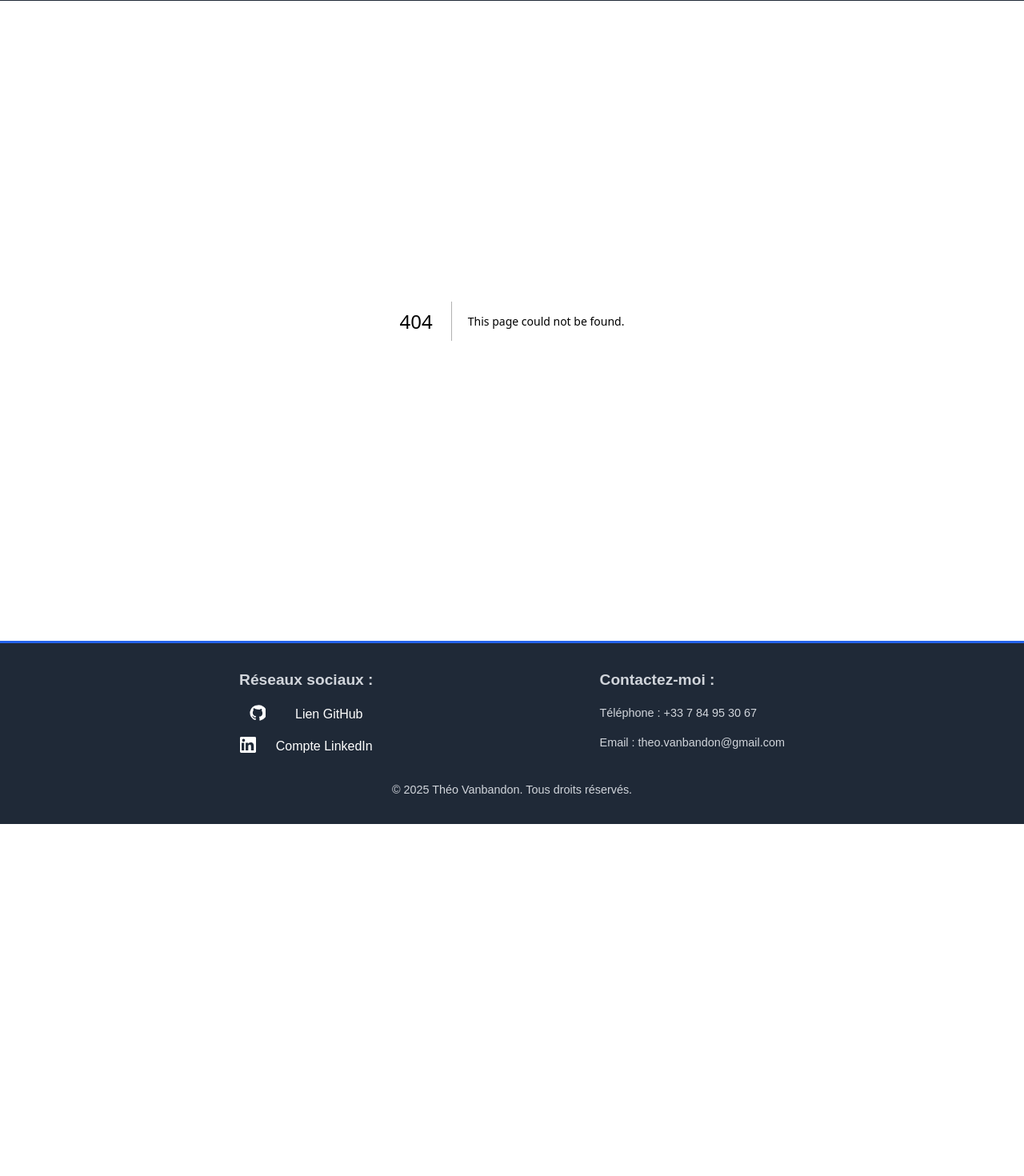
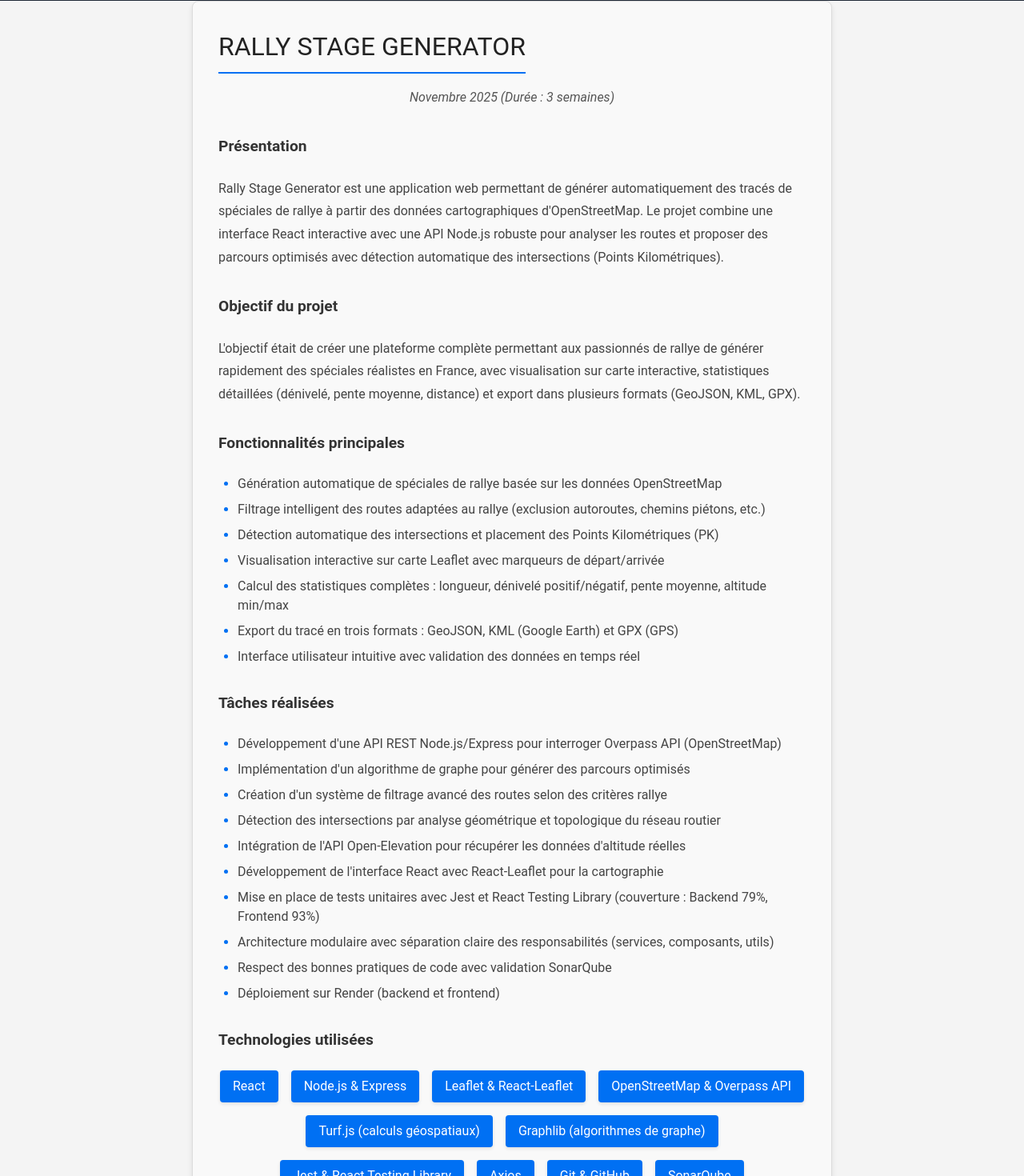
Before and after one commit to theo-vanbandon/portfolio-nextjs, a Next.js app: page /experiences/rally-stage-generator in a window 1280 px wide. Before the commit this address had no page. Shown: the part 67-1537 px from the top of the page at 80% size. Before the commit the page ends 1097 px from the top, so only its background shows below. Built offline with nearby package versions, Linux system fonts and the light colour scheme.

Commit message:
:sparkles: Ajout des détails du projet de générations de spéciale de rallye

```diff
--- /dev/null
+++ b/app/experiences/rally-stage-generator/page.tsx
@@ -0,0 +1,109 @@
+import Link from "next/link";
+import "../../styles/Experiences/rally-stage-generator.css";
+
+export default function RallyStageGenerator() {
+    return (
+        <section id="rally-stage-project" className="project-detail-section">
+            <h2 className="text-2xl font-bold mb-6">Rally Stage Generator</h2>
+            <p className="project-date">Novembre 2025 (Durée : 3 semaines)</p>
+
+            <h3>Présentation</h3>
+            <p>
+                Rally Stage Generator est une application web permettant de générer automatiquement des tracés de
+                spéciales de rallye à partir des données cartographiques d&apos;OpenStreetMap. Le projet combine
+                une interface React interactive avec une API Node.js robuste pour analyser les routes et proposer
+                des parcours optimisés avec détection automatique des intersections (Points Kilométriques).
+            </p>
+
+            <h3>Objectif du projet</h3>
+            <p>
+                L&apos;objectif était de créer une plateforme complète permettant aux passionnés de rallye de
+                générer rapidement des spéciales réalistes en France, avec visualisation sur carte interactive,
+                statistiques détaillées (dénivelé, pente moyenne, distance) et export dans plusieurs formats
+                (GeoJSON, KML, GPX).
+            </p>
+
+            <h3>Fonctionnalités principales</h3>
+            <ul className="features-list">
+                <li>Génération automatique de spéciales de rallye basée sur les données OpenStreetMap</li>
+                <li>Filtrage intelligent des routes adaptées au rallye (exclusion autoroutes, chemins piétons, etc.)</li>
+                <li>Détection automatique des intersections et placement des Points Kilométriques (PK)</li>
+                <li>Visualisation interactive sur carte Leaflet avec marqueurs de départ/arrivée</li>
+                <li>Calcul des statistiques complètes : longueur, dénivelé positif/négatif, pente moyenne, altitude min/max</li>
+                <li>Export du tracé en trois formats : GeoJSON, KML (Google Earth) et GPX (GPS)</li>
+                <li>Interface utilisateur intuitive avec validation des données en temps réel</li>
+            </ul>
+
+            <h3>Tâches réalisées</h3>
+            <ul className="features-list">
+                <li>Développement d&apos;une API REST Node.js/Express pour interroger Overpass API (OpenStreetMap)</li>
+                <li>Implémentation d&apos;un algorithme de graphe pour générer des parcours optimisés</li>
+                <li>Création d&apos;un système de filtrage avancé des routes selon des critères rallye</li>
+                <li>Détection des intersections par analyse géométrique et topologique du réseau routier</li>
+                <li>Intégration de l&apos;API Open-Elevation pour récupérer les données d&apos;altitude réelles</li>
+                <li>Développement de l&apos;interface React avec React-Leaflet pour la cartographie</li>
+                <li>Mise en place de tests unitaires avec Jest et React Testing Library (couverture : Backend 79%, Frontend 93%)</li>
+                <li>Architecture modulaire avec séparation claire des responsabilités (services, composants, utils)</li>
+                <li>Respect des bonnes pratiques de code avec validation SonarQube</li>
+                <li>Déploiement sur Render (backend et frontend)</li>
+            </ul>
+
+            <h3>Technologies utilisées</h3>
+            <ul className="technologies-list">
+                <li>React</li>
+                <li>Node.js & Express</li>
+                <li>Leaflet & React-Leaflet</li>
+                <li>OpenStreetMap & Overpass API</li>
+                <li>Turf.js (calculs géospatiaux)</li>
+                <li>Graphlib (algorithmes de graphe)</li>
+                <li>Jest & React Testing Library</li>
+                <li>Axios</li>
+                <li>Git & GitHub</li>
+                <li>SonarQube</li>
+            </ul>
+
+            <h3>Architecture du projet</h3>
+            <p>
+                Le projet suit une architecture client-serveur avec une séparation claire entre le frontend et le backend :
+            </p>
+            <ul className="features-list">
+                <li><strong>Backend :</strong> API REST modulaire avec services dédiés (géocodage, Overpass,
+                    filtrage, génération de spéciale)</li>
+                <li><strong>Frontend :</strong> Application React structurée en composants réutilisables avec
+                    services pour les appels API et les calculs de statistiques</li>
+                <li><strong>Tests :</strong> Suite complète de tests unitaires (47 tests au total) garantissant
+                    la qualité du code</li>
+            </ul>
+
+            <h3>Défis techniques rencontrés</h3>
+            <ul className="features-list">
+                <li>Gestion de la mémoire lors du traitement de grandes quantités de données cartographiques
+                    (limitation du rayon de recherche)</li>
+                <li>Détection précise des intersections en évitant les faux positifs (routes en prolongement)</li>
+                <li>Optimisation des performances avec algorithmes de graphe efficaces</li>
+                <li>Configuration CORS pour permettre la communication frontend-backend en production</li>
+            </ul>
+
+            <h3>Conclusion</h3>
+            <p>
+                Ce projet m&apos;a permis de continuer à développer mes compétences en développement full-stack, notamment
+                sur la manipulation de données géospatiales complexes, l&apos;optimisation d&apos;algorithmes,
+                et l&apos;intégration d&apos;APIs tierces. La mise en place d&apos;une architecture propre et
+                testée, ainsi que le déploiement en production, ont également été des aspects très formateurs
+                du projet.
+            </p>
+
+            <div className="link-container">
+                <Link href="https://rally-stage-generator-front.onrender.com" className="styled-link" target="_blank">
+                    🚀 Voir l&apos;application en ligne
+                </Link>
+                <Link href="https://github.com/theo-vanbandon/rally-stage-generator" className="styled-link" target="_blank">
+                    📂 Voir le code sur GitHub
+                </Link>
+                <Link href="/#experiences" className="back-link">
+                    ← Retour aux expériences
+                </Link>
+            </div>
+        </section>
+    );
+}
--- /dev/null
+++ b/app/styles/Experiences/rally-stage-generator.css
@@ -0,0 +1,130 @@
+/* Styles améliorés pour la section de détails du projet */
+.project-detail-section {
+    padding: 2rem;
+    max-width: 800px;
+    margin: 0 auto;
+    font-family: 'Roboto', Arial, sans-serif;
+    background-color: #f9f9f9;
+    border: 1px solid #ddd;
+    border-radius: 8px;
+    box-shadow: 0 4px 6px rgba(0, 0, 0, 0.1);
+}
+
+/* TITRE PRINCIPAL */
+.project-detail-section h2 {
+    color: #222;
+    font-size: 2rem;
+    text-align: center;
+    margin-bottom: 1rem;
+    text-transform: uppercase;
+    border-bottom: 2px solid #0070f3;
+    display: inline-block;
+    padding-bottom: 0.5rem;
+}
+
+/* SOUS-TITRES */
+.project-detail-section h3 {
+    font-size: 1.2rem;
+    font-weight: bold;
+    margin-top: 2rem;
+    margin-bottom: 1rem;
+    padding-bottom: 0.5rem;
+}
+
+/* PARAGRAPHES */
+.project-detail-section p {
+    color: #444;
+    line-height: 1.8;
+    font-size: 1rem;
+    margin-bottom: 1rem;
+}
+
+/* DATE DU PROJET */
+.project-detail-section .project-date {
+    font-style: italic;
+    color: #555;
+    text-align: center;
+    margin-bottom: 1.5rem;
+}
+
+/* TECHNOLOGIES */
+.project-detail-section .technologies-list {
+    list-style-type: none;
+    padding: 0;
+    margin: 1rem 0;
+    display: flex;
+    justify-content: center;
+    gap: 1rem;
+}
+
+.project-detail-section .technologies-list li {
+    position: relative;
+    padding: 0.5rem 1rem;
+    color: #fff;
+    font-size: 1rem;
+    background-color: #0070f3;
+    border-radius: 4px;
+    text-align: center;
+    box-shadow: 0 2px 4px rgba(0, 0, 0, 0.1);
+}
+
+/* LISTES DE FONCTIONNALITÉS */
+.project-detail-section .features-list {
+    list-style-type: disc;
+    padding-left: 1.5rem;
+    margin: 1rem 0;
+}
+
+.project-detail-section .features-list li {
+    margin-bottom: 0.5rem;
+    color: #444;
+    font-size: 1rem;
+}
+
+.project-detail-section .features-list li::marker {
+    color: #0070f3;
+}
+
+/* 🔥 — BOUTONS DE FIN (identiques à Watif) — 🔥 */
+.project-detail-section .link-container {
+    display: flex;
+    flex-direction: column;
+    align-items: center;
+    gap: 1rem;
+    margin-top: 2rem;
+}
+
+/* bouton bleu */
+.styled-link {
+    display: inline-block;
+    padding: 0.5rem 1rem;
+    margin-top: 1rem;
+    font-size: 1rem;
+    font-weight: bold;
+    color: #fff;
+    background-color: #0070f3;
+    text-decoration: none;
+    border-radius: 4px;
+    box-shadow: 0 2px 4px rgba(0, 0, 0, 0.1);
+    transition: background-color 0.3s ease, transform 0.2s ease;
+}
+
+.styled-link:hover {
+    background-color: #005bb5;
+    transform: translateY(-2px);
+}
+
+/* bouton → retour */
+.back-link {
+    display: inline-block;
+    color: #0070f3;
+    text-decoration: none;
+    font-weight: bold;
+    font-size: 1rem;
+    transition: color 0.3s ease;
+}
+
+.back-link:hover {
+    text-decoration: underline;
+    color: #005bb5;
+}
```
